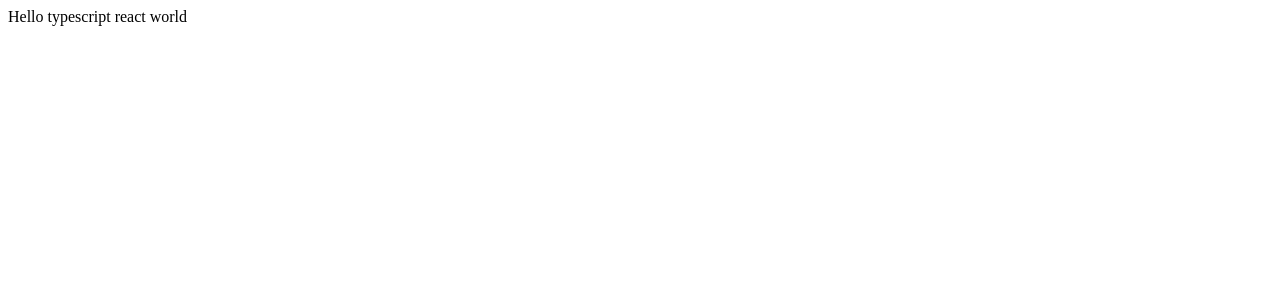
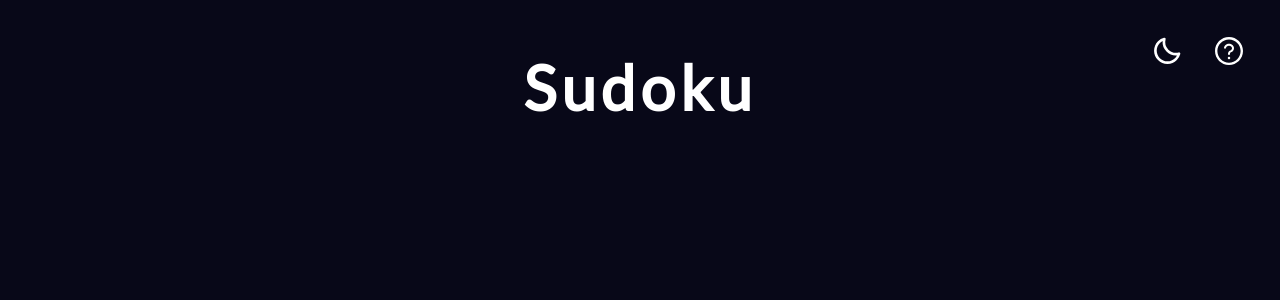
Before and after one commit to Sailesh-2209/sudoku, a React (Create React App) app: page / in a window 1280 px wide. Shown: the top 300 px of the page. Built offline with nearby package versions, Linux system fonts and the light colour scheme.

Commit message:
added header component

```diff
--- /dev/null
+++ b/src/App.css
@@ -0,0 +1,9 @@
+@import url("https://fonts.googleapis.com/css2?family=Lato&display=swap");
+
+html,
+body {
+  box-sizing: border-box;
+  margin: 0;
+  padding: 0;
+  background-color: rgb(8, 8, 24);
+}
--- a/src/App.tsx
+++ b/src/App.tsx
@@ -1,7 +1,9 @@
 import React from 'react';
+import { BodyContainer } from './containers/BodyContainer';
+import './App.css';
 
 function App() {
-  return <div>Hello typescript react world</div>
+  return <BodyContainer />
 }
 
 export default App;
--- /dev/null
+++ b/src/components/body/index.tsx
@@ -0,0 +1,20 @@
+import React from 'react';
+import { Container, Heading, HeadingText } from './styles/body';
+
+type props = {
+    children: JSX.Element | string;
+}
+
+const Body = ({ children }: props) => {
+    return <Container>{children}</Container>
+}
+
+Body.HeadingContainer = function BodyHeadingContainer({ children }: props) {
+    return <Heading>{children}</Heading>
+}
+
+Body.HeadingText = function BodyHeadingText({ children }: props) {
+    return <HeadingText>{children}</HeadingText>
+}
+
+export default Body;
--- /dev/null
+++ b/src/components/body/styles/body.tsx
@@ -0,0 +1,13 @@
+import styled from 'styled-components/macro';
+
+export const Container = styled.div`
+
+`;
+
+export const Heading = styled.div`
+
+`;
+
+export const HeadingText = styled.h1`
+
+`;
--- /dev/null
+++ b/src/components/heading/index.tsx
@@ -0,0 +1,33 @@
+import React from 'react';
+import { Container, Text, ButtonContainer, IconContainer } from './styles/heading';
+
+type Props = {
+    children: JSX.Element[] | string | JSX.Element;
+    restProps?: object;
+}
+
+const Heading = ({ children, ...restProps }: Props) => {
+    return(
+        <Container {...restProps} >{children}</Container>
+    );
+}
+
+Heading.Text = function HeadingText ({ children, ...restProps }: Props) {
+    return(
+        <Text {...restProps}>{children}</Text>
+    );
+}
+
+Heading.ButtonContainer = function HeadingButtonContainer ({ children, ...restProps }: Props) {
+    return(
+        <ButtonContainer {...restProps}>{children}</ButtonContainer>
+    );
+}
+
+Heading.IconContainer = function HeadingIconContainer ({ children, ...restProps }: Props) {
+    return (
+        <IconContainer {...restProps}>{children}</IconContainer>
+    );
+}
+
+export default Heading;
--- /dev/null
+++ b/src/components/heading/styles/heading.tsx
@@ -0,0 +1,31 @@
+import styled from 'styled-components/macro';
+
+export const Container = styled.div`
+    width: 100%;
+    background-color: transparent;
+    margin: 0;
+    padding: 0;
+    text-align: center;
+`;
+
+export const Text = styled.p`
+    display: inline-block;
+    font-size: 62px;
+    font-family: 'Lato', sans-serif;
+    font-weight: 600;
+    letter-spacing: 5px;
+    margin-top: 50px;
+    color: white;
+`;
+
+export const ButtonContainer = styled.div`
+    background-color: transparent;
+    position: absolute;
+    top: 20px;
+    right: 20px;
+`;
+
+export const IconContainer = styled.div`
+    display: inline-block;
+    margin: 15px;
+`;
--- /dev/null
+++ b/src/components/index.ts
@@ -0,0 +1,2 @@
+export { default as Body } from './body';
+export { default as Heading } from './heading';
--- /dev/null
+++ b/src/containers/BodyContainer.tsx
@@ -0,0 +1,11 @@
+import React from 'react';
+import { Body } from '../components';
+import { HeadingContainer } from './HeadingContainer';
+
+export const BodyContainer: React.FC = () => {
+    return (
+        <Body>
+            <HeadingContainer />
+        </Body>
+    );
+};
--- /dev/null
+++ b/src/containers/HeadingContainer.tsx
@@ -0,0 +1,23 @@
+import React from 'react'
+import { Heading } from '../components';
+import {/* BiSun, */BiMoon } from 'react-icons/bi';
+import {/* AiOutlineQuestion, */AiOutlineQuestionCircle } from 'react-icons/ai';
+import { IconContext } from 'react-icons';
+
+export const HeadingContainer: React.FC = () => {
+    return (
+        <Heading>
+            <Heading.Text>Sudoku</Heading.Text>
+            <Heading.ButtonContainer>
+                <IconContext.Provider value={{ color: "white", size: "32"}}>
+                    <Heading.IconContainer>
+                        <BiMoon />
+                    </Heading.IconContainer>
+                    <Heading.IconContainer>
+                        <AiOutlineQuestionCircle />
+                    </Heading.IconContainer>
+                </IconContext.Provider>
+            </Heading.ButtonContainer>
+        </Heading>
+    );
+}
```
Also changed, not shown: package.json (+5 -2 lines), 1 other file (tests, documents, lock files or other folders).
